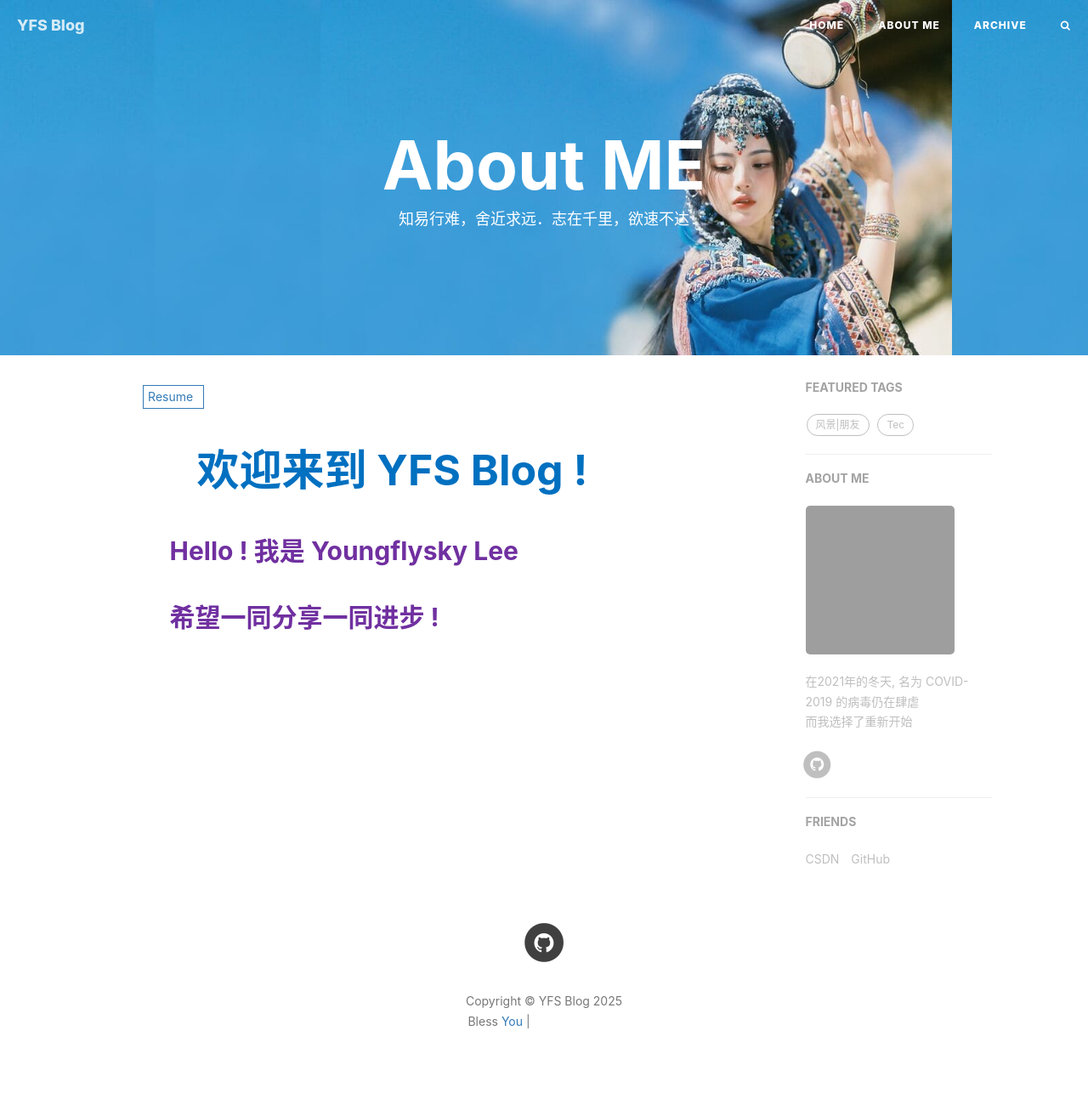
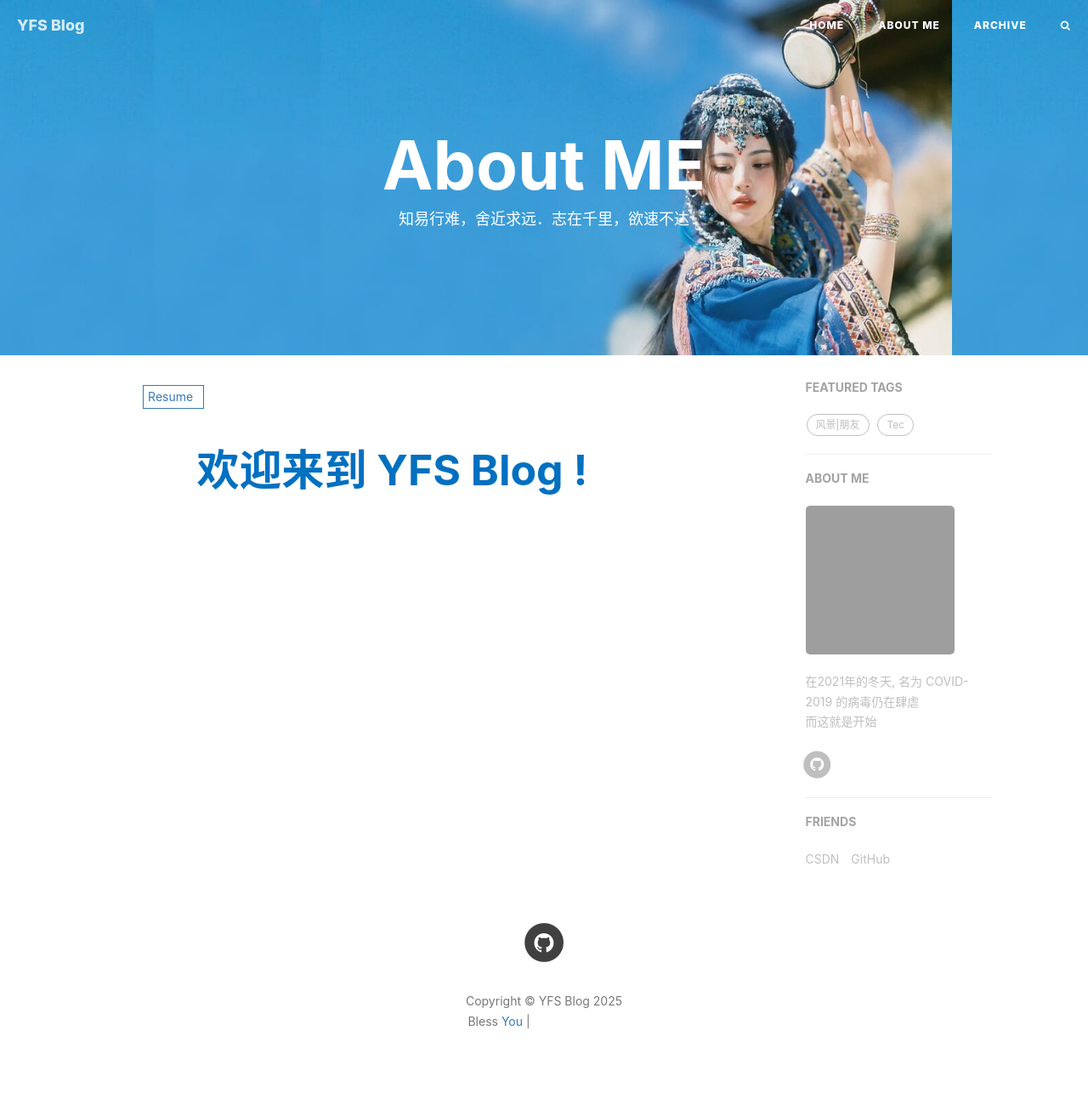
Before and after one commit to youngflysky/youngflysky.github.io, a Jekyll site: the page built from about.html, in a window 1280 px wide. Shown: the whole page at 85% size. Built offline with Jekyll 4.4.1, drawn with Linux system fonts in a browser that asks for light colours; nearby versions of some CDN libraries; comment, search, counter and statistics services are not loaded; grey boxes are pictures that could not be loaded.

Commit message:
修改资料

```diff
--- a/_config.yml
+++ b/_config.yml
@@ -79,7 +79,7 @@ ga_domain: youngflysky.fun
 
 # Sidebar settings
 sidebar: true                           # whether or not using Sidebar.
-sidebar-about-description: "在2021年的冬天, 名为 COVID-2019 的病毒仍在肆虐<br>而我选择了重新开始"
+sidebar-about-description: "在2021年的冬天, 名为 COVID-2019 的病毒仍在肆虐<br>而这就是开始"
 sidebar-avatar: https://avatars.githubusercontent.com/u/65670617?v=4   # use absolute URL, seeing it's used in both `/` and `/about/`
 
 
--- a/_includes/about/Resume.md
+++ b/_includes/about/Resume.md
@@ -1 +1 @@
-&emsp;&emsp;&emsp;&emsp;<strong style="font-size:50px;color:#0070c0;">欢迎来到 YFS Blog !</strong><br/><br/>&emsp;&emsp;<strong style="font-size:30px;color:#7030a0;">Hello ! 我是 Youngflysky Lee</strong><br/><br/>&emsp;&emsp;<strong style="font-size:30px; color:#7030a0;">希望一同分享一同进步 !</strong>
+&emsp;&emsp;&emsp;&emsp;<strong style="font-size:50px;color:#0070c0;">欢迎来到 YFS Blog !</strong><br/><br/>
```
Also changed, not shown: README.md.
